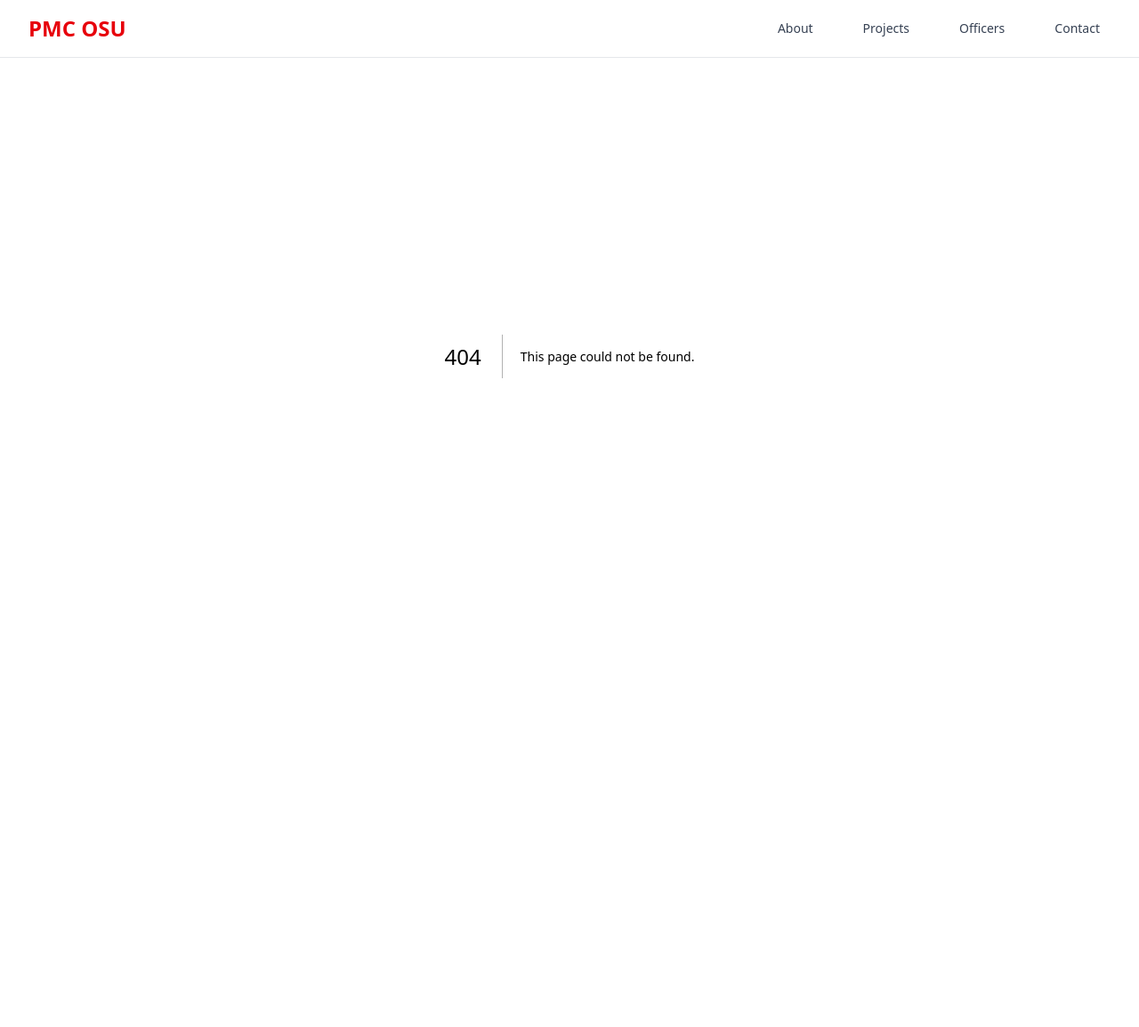
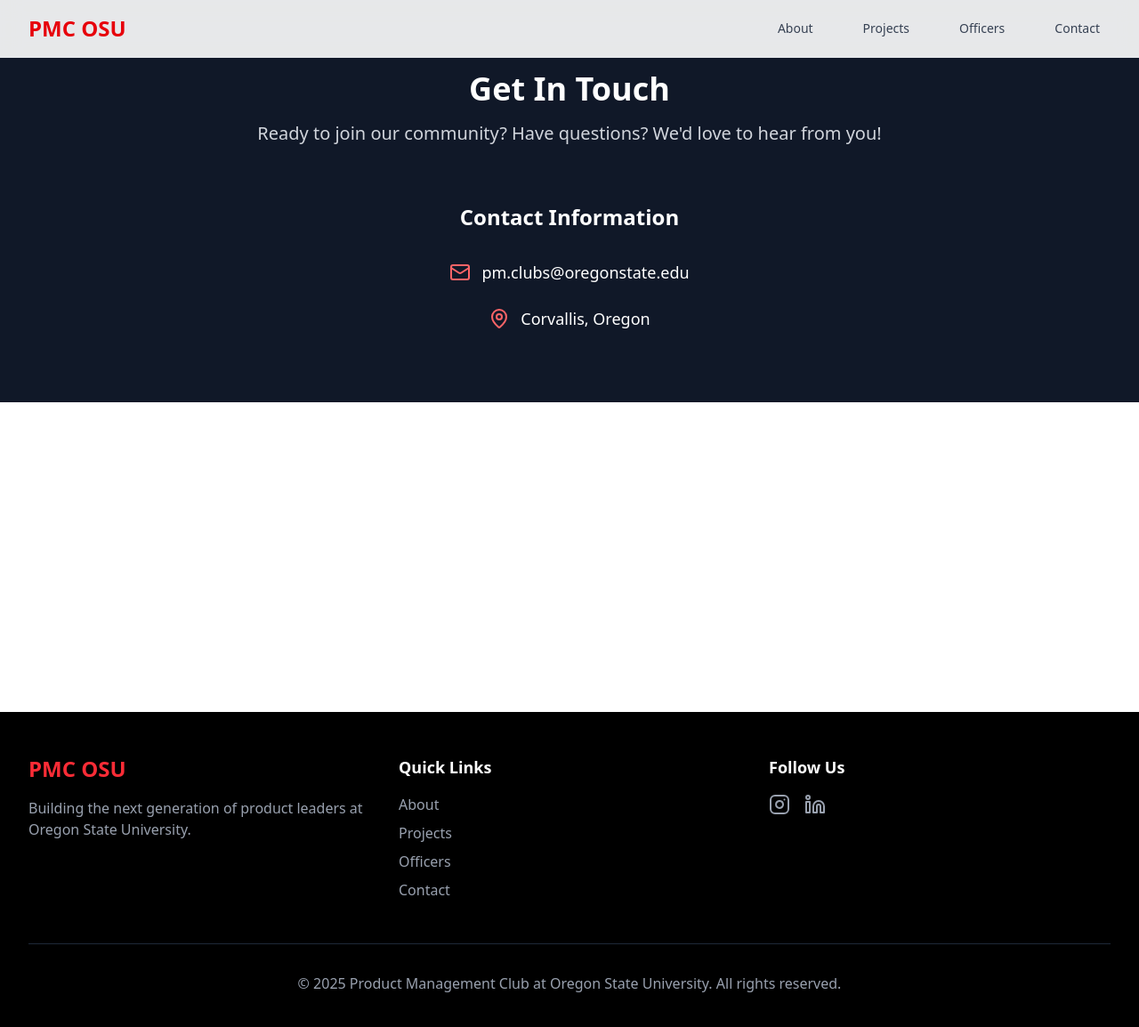
Before and after one commit to aj-arts/pmc-website, a Next.js app: page /contact in a window 1280 px wide. Before the commit this address had no page. Shown: the top 1154 px of the page at 89% size. Before the commit the page ends 800 px from the top, so only its background shows below. Built offline with nearby package versions, Linux system fonts and the light colour scheme.

Commit message:
removed single page scrollable and changes to multi page

```diff
--- /dev/null
+++ b/app/about/page.tsx
@@ -0,0 +1,9 @@
+import About from "../../components/sections/About";
+
+export default function AboutPage() {
+  return (
+    <div className="min-h-screen">
+      <About />
+    </div>
+  );
+}
--- /dev/null
+++ b/app/contact/page.tsx
@@ -0,0 +1,9 @@
+import Contact from "../../components/sections/Contact";
+
+export default function ContactPage() {
+  return (
+    <div className="min-h-screen">
+      <Contact />
+    </div>
+  );
+}
--- a/app/layout.tsx
+++ b/app/layout.tsx
@@ -2,6 +2,7 @@
 import { Geist, Geist_Mono } from "next/font/google";
 import "./globals.css";
 import Navigation from "../components/sections/Navigation";
+import Footer from "../components/sections/Footer";
 
 const geistSans = Geist({
   variable: "--font-geist-sans",
@@ -31,6 +32,7 @@
       >
         <Navigation />
         {children}
+        <Footer />
       </body>
     </html>
   );
--- /dev/null
+++ b/app/officers/page.tsx
@@ -0,0 +1,9 @@
+import Officers from "../../components/sections/Officers";
+
+export default function OfficersPage() {
+  return (
+    <div className="min-h-screen">
+      <Officers />
+    </div>
+  );
+}
--- a/app/page.tsx
+++ b/app/page.tsx
@@ -1,19 +1,10 @@
 import Hero from "../components/sections/Hero";
-import About from "../components/sections/About";
-import Projects from "../components/sections/Projects";
-import Officers from "../components/sections/Officers";
-import Contact from "../components/sections/Contact";
-import Footer from "../components/sections/Footer";
+// Home now focuses on the hero; other sections live on their own pages
 
 export default function Home() {
   return (
     <div className="min-h-screen">
       <Hero />
-      <About />
-      <Projects />
-      <Officers />
-      <Contact />
-      <Footer />
     </div>
   );
 }
--- /dev/null
+++ b/app/projects/page.tsx
@@ -0,0 +1,9 @@
+import Projects from "../../components/sections/Projects";
+
+export default function ProjectsPage() {
+  return (
+    <div className="min-h-screen">
+      <Projects />
+    </div>
+  );
+}
--- a/components/sections/Navigation.tsx
+++ b/components/sections/Navigation.tsx
@@ -8,10 +8,10 @@
   const [isMenuOpen, setIsMenuOpen] = useState(false);
 
   const navItems = [
-    { href: "#about", label: "About" },
-    { href: "#projects", label: "Projects" },
-    { href: "#officers", label: "Officers" },
-    { href: "#contact", label: "Contact" },
+    { href: "/about", label: "About" },
+    { href: "/projects", label: "Projects" },
+    { href: "/officers", label: "Officers" },
+    { href: "/contact", label: "Contact" },
   ];
 
   return (
@@ -29,13 +29,13 @@
           <div className="hidden md:block">
             <div className="ml-10 flex items-baseline space-x-8">
               {navItems.map((item) => (
-                <a
+                <Link
                   key={item.href}
                   href={item.href}
                   className="px-3 py-2 text-sm font-medium text-gray-700 transition-colors duration-200 hover:text-red-600"
                 >
                   {item.label}
-                </a>
+                </Link>
               ))}
             </div>
           </div>
@@ -61,14 +61,14 @@
           <div className="md:hidden">
             <div className="space-y-1 border-t border-gray-200 bg-white px-2 pt-2 pb-3 sm:px-3">
               {navItems.map((item) => (
-                <a
+                <Link
                   key={item.href}
                   href={item.href}
                   className="block px-3 py-2 text-base font-medium text-gray-700 transition-colors duration-200 hover:text-red-600"
                   onClick={() => setIsMenuOpen(false)}
                 >
                   {item.label}
-                </a>
+                </Link>
               ))}
             </div>
           </div>
```
